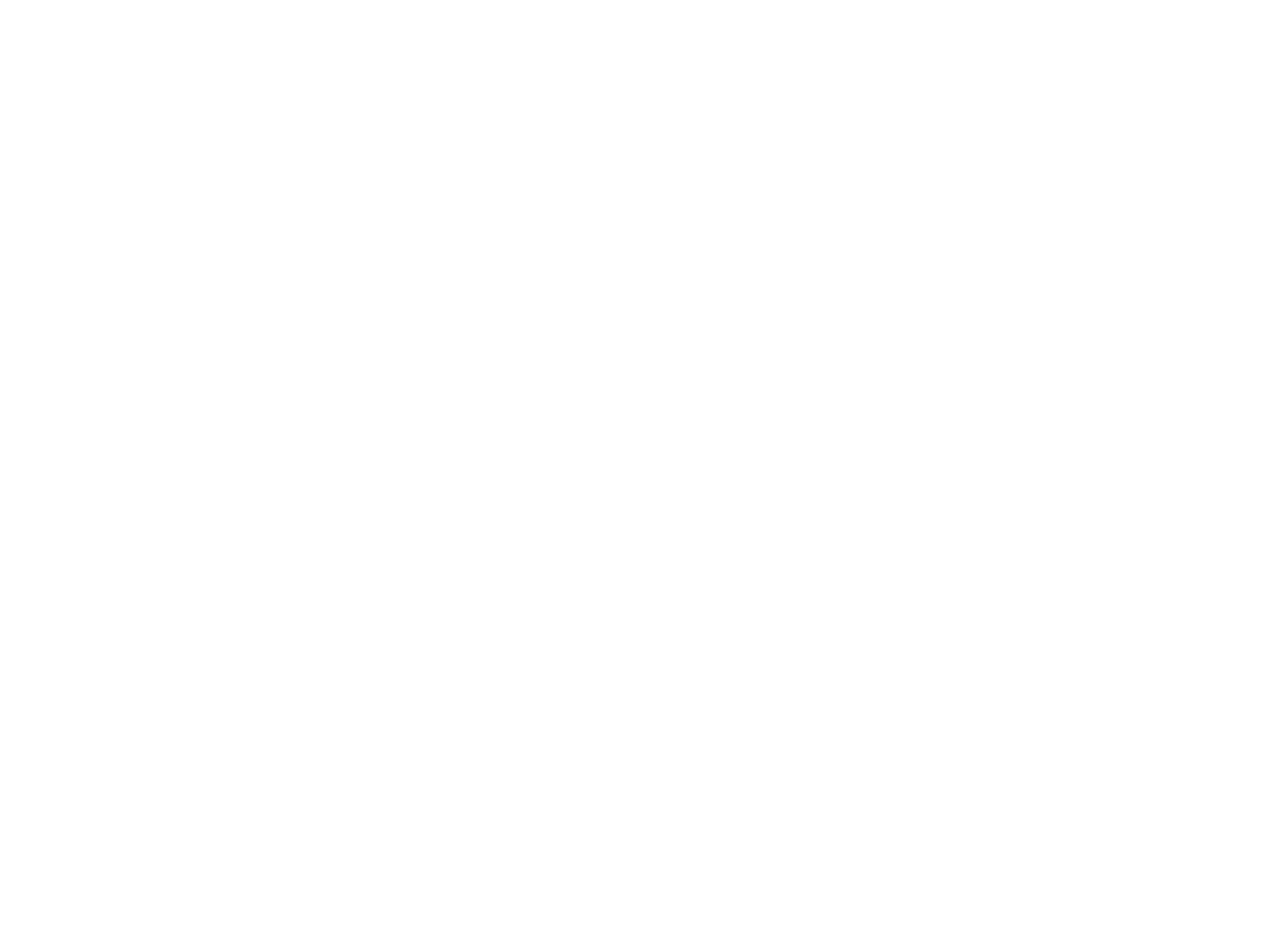
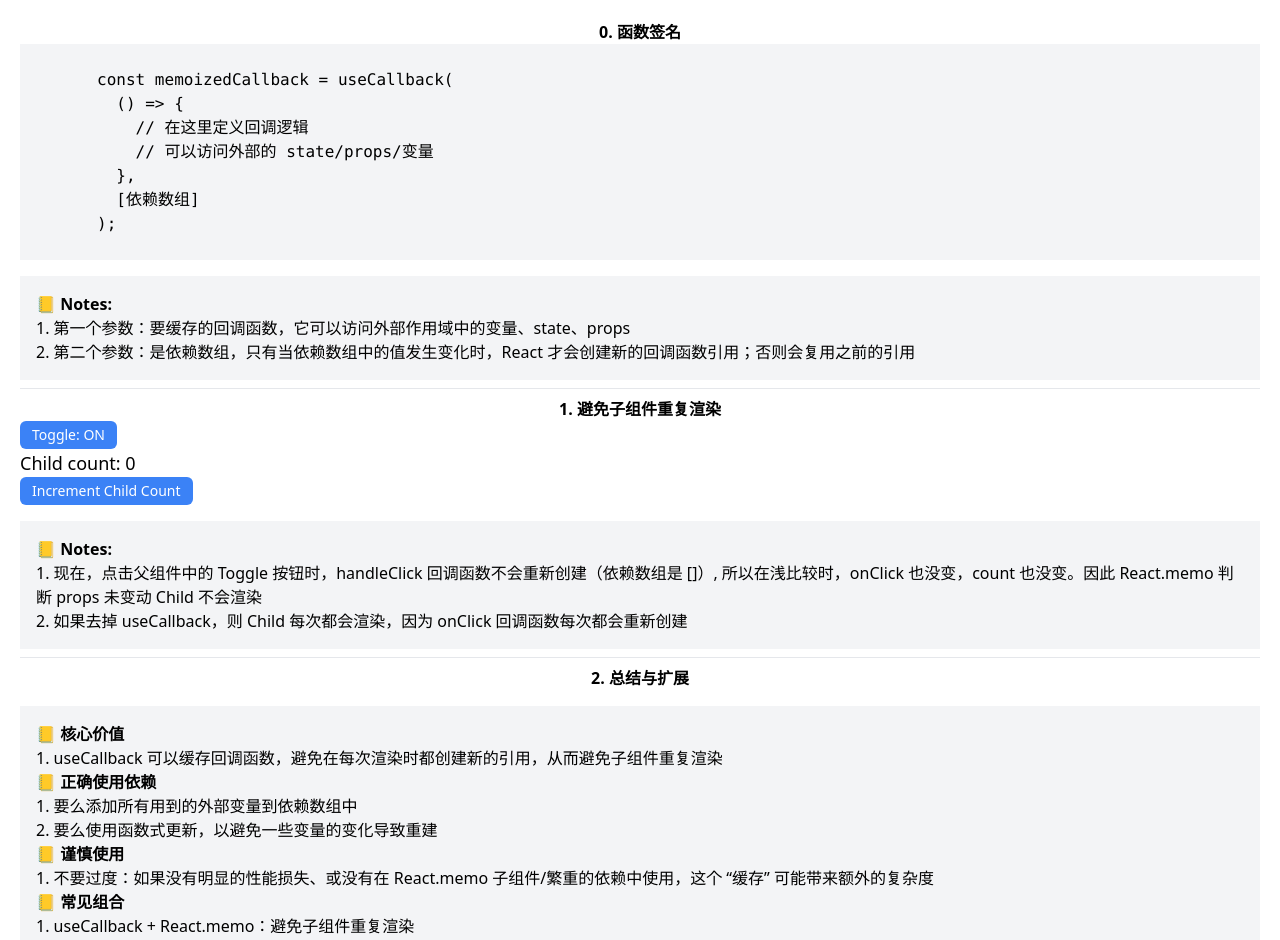
Before and after one commit to lynxlangya/matrix, a React (Vite) app in the folder playgrounds/react-starter/: page /use-callback in a window 1280 px wide. Before the commit this address had no page. Shown: the top 940 px of the page. Before the commit the page ends 800 px from the top, so only its background shows below. Built offline with nearby package versions, Linux system fonts and the light colour scheme.

Commit message:
feat: 添加 useCallback Hook 示例 :rocket:
1. 新增 UseCallback 示例页面和相关组件
2. 在导航菜单中添加 UseCallback 入口
3. 配置路由以支持 UseCallback 页面访问

```diff
--- a/playgrounds/react-starter/src/pages/Home/index.tsx
+++ b/playgrounds/react-starter/src/pages/Home/index.tsx
@@ -11,6 +11,7 @@
     { path: '/use-reducer', name: 'UseReducer' },
     { path: '/use-effect', name: 'UseEffect' },
     { path: '/use-memo', name: 'UseMemo' },
+    { path: '/use-callback', name: 'UseCallback' },
   ];
 
   return (
--- /dev/null
+++ b/playgrounds/react-starter/src/pages/UseCallbackExample/AvoidDuplicateRenderingOfChildComponents/Child.tsx
@@ -0,0 +1,21 @@
+import Button from '@/components/Button';
+import React from 'react';
+
+interface ChildProps {
+  onClick: () => void;
+  count: number;
+}
+
+function Child({ onClick, count }: ChildProps) {
+  console.log('Child render');
+  return (
+    <div>
+      <p className="text-lg">Child count: {count}</p>
+      <Button className="mr-1" onClick={onClick}>
+        Increment Child Count
+      </Button>
+    </div>
+  );
+}
+
+export default React.memo(Child);
--- /dev/null
+++ b/playgrounds/react-starter/src/pages/UseCallbackExample/AvoidDuplicateRenderingOfChildComponents/Parent.tsx
@@ -0,0 +1,42 @@
+import { useState, useCallback } from 'react';
+import Child from './Child';
+import Button from '@/components/Button';
+
+function Parent() {
+  const [count, setCount] = useState(0);
+  const [toggle, setToggle] = useState(true);
+
+  // 使用 useCallback 缓存回调，只有 count 变化时才改变 handleClick 引用
+  const handleClick = useCallback(() => {
+    setCount((c) => c + 1);
+  }, []);
+
+  console.log('Parent render');
+
+  return (
+    <div>
+      <Button onClick={() => setToggle((t) => !t)}>
+        Toggle: {toggle ? 'ON' : 'OFF'}
+      </Button>
+      <Child onClick={handleClick} count={count} />
+
+      <div className="bg-gray-100 p-4 mt-4">
+        <h3 className="font-bold">📒 Notes:</h3>
+        <ul>
+          <li>
+            1. 现在，点击父组件中的 Toggle 按钮时，handleClick
+            回调函数不会重新创建（依赖数组是 []）, 所以在浅比较时，onClick
+            也没变，count 也没变。因此 React.memo 判断 props 未变动 Child
+            不会渲染
+          </li>
+          <li>
+            2. 如果去掉 useCallback，则 Child 每次都会渲染，因为 onClick
+            回调函数每次都会重新创建
+          </li>
+        </ul>
+      </div>
+    </div>
+  );
+}
+
+export default Parent;
--- /dev/null
+++ b/playgrounds/react-starter/src/pages/UseCallbackExample/index.tsx
@@ -0,0 +1,80 @@
+import AvoidDuplicateRenderingOfChildComponents from './AvoidDuplicateRenderingOfChildComponents/Parent';
+
+const UseCallbackExample = () => {
+  return (
+    <div style={{ padding: '20px' }}>
+      <p className="font-bold text-center">0. 函数签名</p>
+      <pre className="bg-gray-100">
+        {`
+        const memoizedCallback = useCallback(
+          () => {
+            // 在这里定义回调逻辑
+            // 可以访问外部的 state/props/变量
+          },
+          [依赖数组]
+        );
+        `}
+      </pre>
+      <div className="bg-gray-100 p-4 mt-4">
+        <h3 className="font-bold">📒 Notes:</h3>
+        <ul>
+          <li>
+            1.
+            第一个参数：要缓存的回调函数，它可以访问外部作用域中的变量、state、props
+          </li>
+          <li>
+            2. 第二个参数：是依赖数组，只有当依赖数组中的值发生变化时，React
+            才会创建新的回调函数引用；否则会复用之前的引用
+          </li>
+        </ul>
+      </div>
+      <hr className="my-2" />
+
+      <p className="font-bold text-center">1. 避免子组件重复渲染</p>
+      <AvoidDuplicateRenderingOfChildComponents />
+      <hr className="my-2" />
+
+      <p className="font-bold text-center">2. 总结与扩展</p>
+      <div className="bg-gray-100 p-4 mt-4">
+        <h3 className="font-bold">📒 核心价值</h3>
+        <ul>
+          <li>
+            1. useCallback
+            可以缓存回调函数，避免在每次渲染时都创建新的引用，从而避免子组件重复渲染
+          </li>
+        </ul>
+
+        <h3 className="font-bold">📒 正确使用依赖</h3>
+        <ul>
+          <li>1. 要么添加所有用到的外部变量到依赖数组中</li>
+          <li>2. 要么使用函数式更新，以避免一些变量的变化导致重建</li>
+        </ul>
+
+        <h3 className="font-bold">📒 谨慎使用</h3>
+        <ul>
+          <li>
+            1. 不要过度：如果没有明显的性能损失、或没有在 React.memo
+            子组件/繁重的依赖中使用，这个 “缓存” 可能带来额外的复杂度
+          </li>
+        </ul>
+
+        <h3 className="font-bold">📒 常见组合</h3>
+        <ul>
+          <li>1. useCallback + React.memo：避免子组件重复渲染</li>
+          <li>
+            2. useCallback + useEffect /
+            useMemo：稳定依赖、避免重复计算或创建副作用
+          </li>
+        </ul>
+
+        <h3 className="font-bold">📒 一句话总结</h3>
+        <p>
+          useCallback 是一个在函数组件中缓存函数引用的
+          Hook，只有当依赖变化时才会生成新函数引用，以此来减少不必要的渲染或副作用重复执行
+        </p>
+      </div>
+    </div>
+  );
+};
+
+export default UseCallbackExample;
--- a/playgrounds/react-starter/src/routes/router.tsx
+++ b/playgrounds/react-starter/src/routes/router.tsx
@@ -6,6 +6,7 @@
 import UseReducerExample from '../pages/UseReducerExample/index';
 import UseEffectExample from '../pages/UseEffectExample';
 import UseMemoExample from '../pages/UseMemoExample';
+import UseCallbackExample from '../pages/UseCallbackExample';
 
 const AppRouter = () => {
   return (
@@ -17,6 +18,7 @@
         <Route path="/use-reducer" element={<UseReducerExample />} />
         <Route path="/use-effect" element={<UseEffectExample />} />
         <Route path="/use-memo" element={<UseMemoExample />} />
+        <Route path="/use-callback" element={<UseCallbackExample />} />
       </Routes>
     </Router>
   );
```
